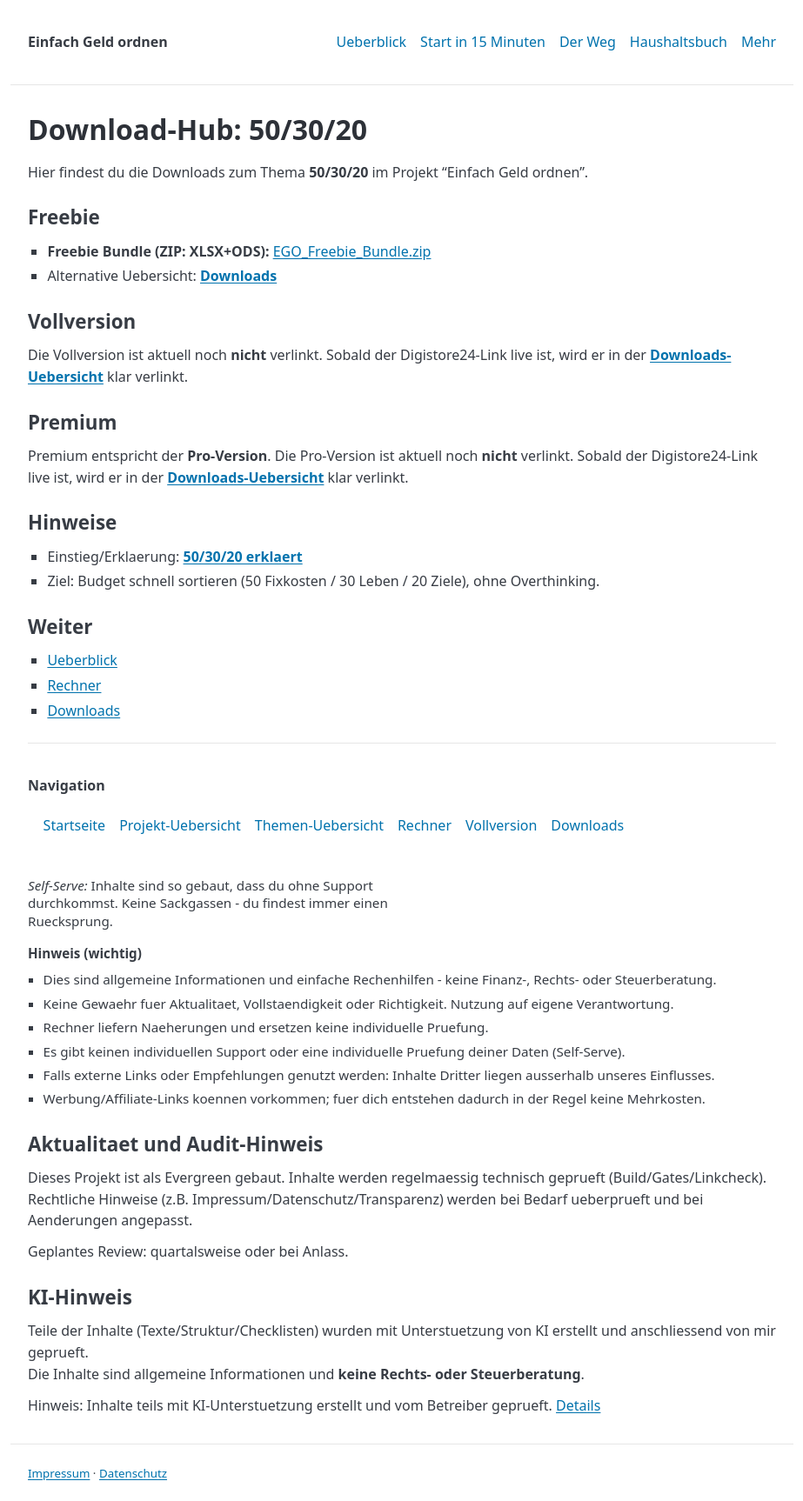
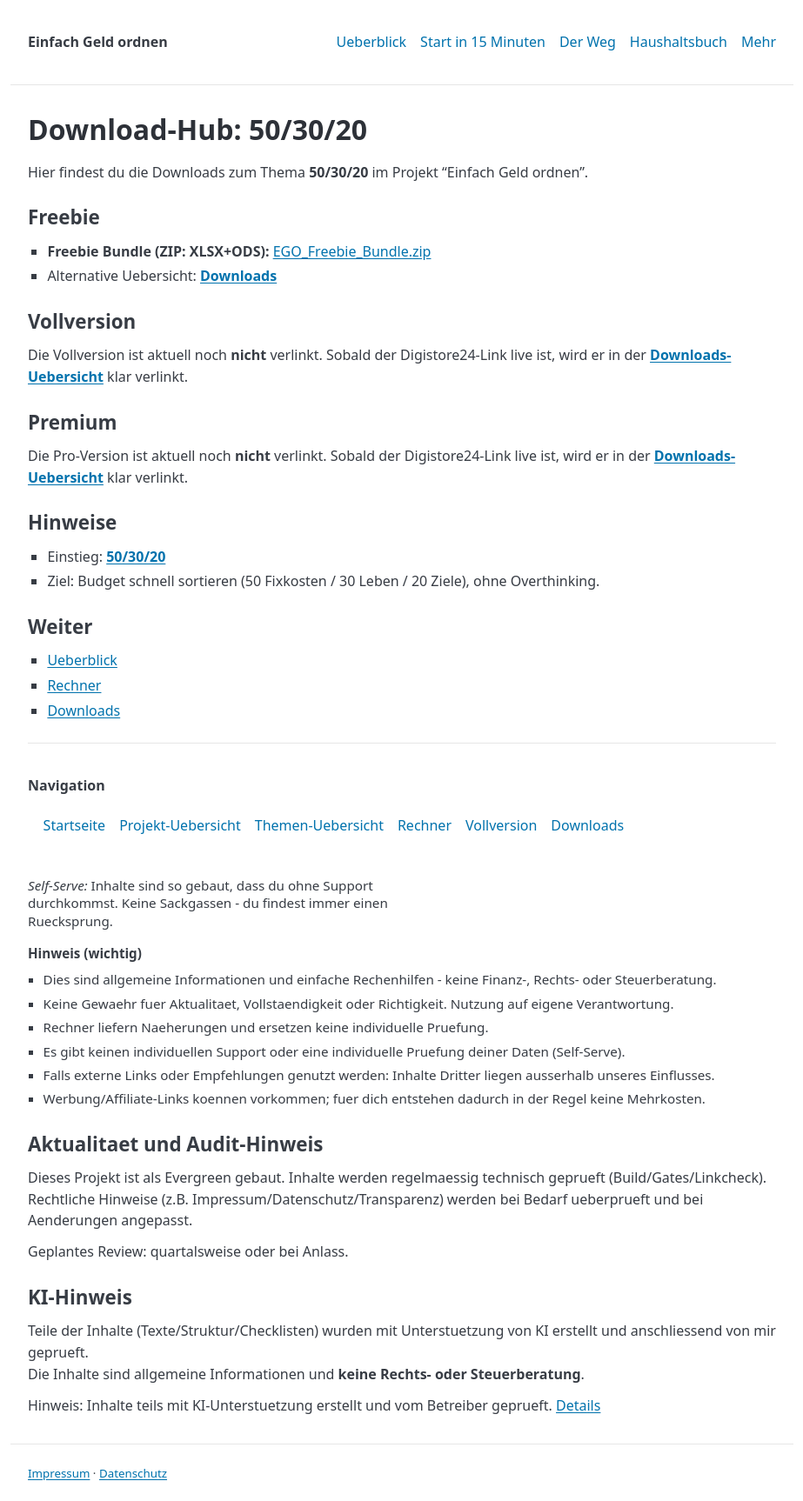
Before and after one commit to gluecklich-tools/einfach-geld-ordnen, a Jekyll site: the page built from seiten/download-hub-50-30-20.md, in a window 1280 px wide. Shown: the whole page at 87% size, without its empty margins (178-1101 px from the left). Built offline with Jekyll 4.4.1, drawn with Linux system fonts in a browser that asks for light colours.

Commit message:
Klaus-Run: automated gates + push 2026-02-22 12:15

```diff
--- a/seiten/download-hub-50-30-20.md
+++ b/seiten/download-hub-50-30-20.md
@@ -21,11 +21,11 @@ Die Vollversion ist aktuell noch **nicht** verlinkt. Sobald der Digistore24-Link
 
 ## Premium
 
-Premium entspricht der **Pro-Version**. Die Pro-Version ist aktuell noch **nicht** verlinkt. Sobald der Digistore24-Link live ist, wird er in der **[Downloads-Uebersicht]({{ site.baseurl }}/seiten/downloads.html#pro)** klar verlinkt.
+Die Pro-Version ist aktuell noch **nicht** verlinkt. Sobald der Digistore24-Link live ist, wird er in der **[Downloads-Uebersicht]({{ site.baseurl }}/seiten/downloads.html#pro)** klar verlinkt.
 
 ## Hinweise
 
-- Einstieg/Erklaerung: **[50/30/20 erklaert]({{ site.baseurl }}/pillar/50-30-20.html)**
+- Einstieg: **[50/30/20]({{ site.baseurl }}/pillar/50-30-20.html)**
 - Ziel: Budget schnell sortieren (50 Fixkosten / 30 Leben / 20 Ziele), ohne Overthinking.
 
 ## Weiter
```
